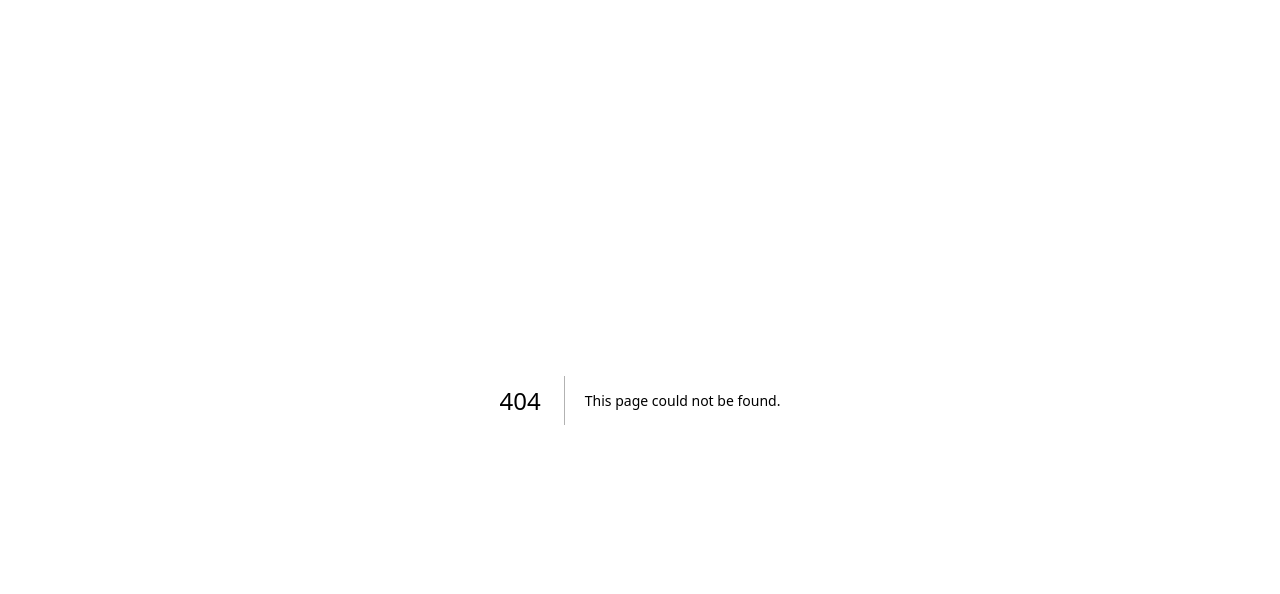
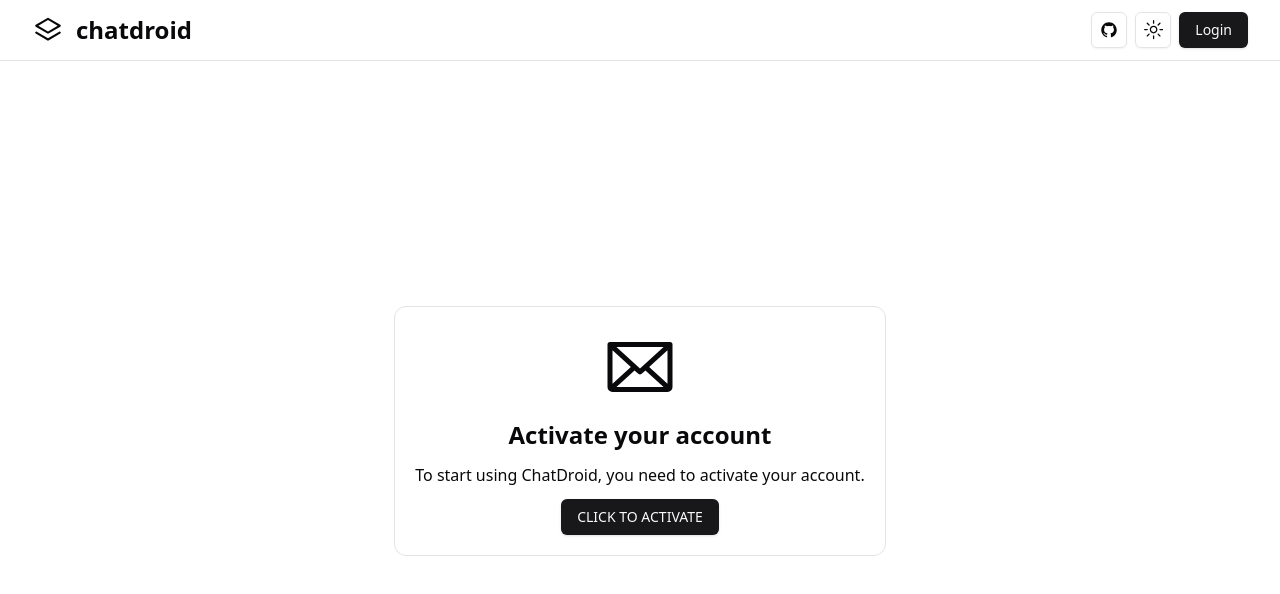
Before and after one commit to spotlight301/chatbot-rag-dual, a Next.js app in the folder apps/frontend/: page /account/activate/1/1 in a window 1280 px wide. Before the commit this address had no page. Shown: the top 594 px of the page. Built offline with nearby package versions, Linux system fonts and the light colour scheme.

Commit message:
Implemented account activation page with error handling

```diff
--- /dev/null
+++ b/apps/frontend/src/app/account/activate/[uid]/[token]/page.tsx
@@ -0,0 +1,86 @@
+'use client'
+
+import { Button } from '@/components/ui/button'
+import axios from '@/utils/axios'
+import { Envelope } from '@phosphor-icons/react'
+import React, { useState } from 'react'
+
+import {
+    Alert,
+    AlertDescription,
+    AlertTitle,
+} from "@/components/ui/alert"
+import { ExclamationTriangleIcon, InfoCircledIcon, UpdateIcon } from '@radix-ui/react-icons'
+
+
+const ActivationPage = ({ params }: {
+    params: {
+        uid: string,
+        token: string
+    }
+}) => {
+
+    const [server_error, setServerError] = useState<string | null>(null);
+    const [message, setMessage] = useState<string | null>(null);
+    const [loading, setLoading] = useState(false);
+
+    const handleAccountActivation = async () => {
+        try {
+            setLoading(true);
+            const response = await axios.post("/auth/users/activation/", {
+                uid: params.uid,
+                token: params.token
+            }, {
+                headers: {
+                    "Content-Type": "application/json",
+                }
+            })
+            setMessage("Your account has been successfully activated. You may now close this page.")
+            setServerError(null);
+        } catch (error) {
+            setServerError("Invalid activation link. Please try again or request a new activation email.")
+            setMessage(null);
+        } finally {
+            setLoading(false);
+        }
+    }
+
+    return (
+        <div className='flex-1 flex flex-col items-center justify-center p-2'>
+            <div>
+                {server_error && (
+                    <Alert variant="destructive" className='mb-5'>
+                        <ExclamationTriangleIcon className="h-4 w-4" />
+                        <AlertTitle>Error</AlertTitle>
+                        <AlertDescription>
+                            {server_error}
+                        </AlertDescription>
+                    </Alert>
+                )}
+
+                {message && (
+                    <Alert variant="success" className='mb-5'>
+                        <InfoCircledIcon className="h-4 w-4" />
+                        <AlertTitle>Info</AlertTitle>
+                        <AlertDescription>
+                            {message}
+                        </AlertDescription>
+                    </Alert>
+                )}
+            </div>
+            <div className='flex flex-col items-center justify-center border p-3 md:p-5 rounded-xl text-center gap-3'>
+                <Envelope className='h-20 w-20' />
+                <h1 className='text-2xl font-bold'>Activate your account</h1>
+                <p>To start using ChatDroid, you need to activate your account.</p>
+                <Button onClick={handleAccountActivation} className='uppercase'  disabled={loading}>
+                    {loading && <UpdateIcon className='animate-spin h-4 w-4 mr-2' />}
+                    Click To Activate
+                </Button>
+
+            </div>
+
+        </div>
+    )
+}
+
+export default ActivationPage
--- /dev/null
+++ b/apps/frontend/src/app/account/layout.tsx
@@ -0,0 +1,17 @@
+import Navbar from '@/components/common/navbar'
+import React from 'react'
+
+const AccountLayout = ({
+    children,
+}: {
+    children: React.ReactNode
+}) => {
+    return (
+        <div className='flex flex-col h-screen'>
+            <Navbar/>
+            {children}
+        </div>
+    )
+}
+
+export default AccountLayout
```
